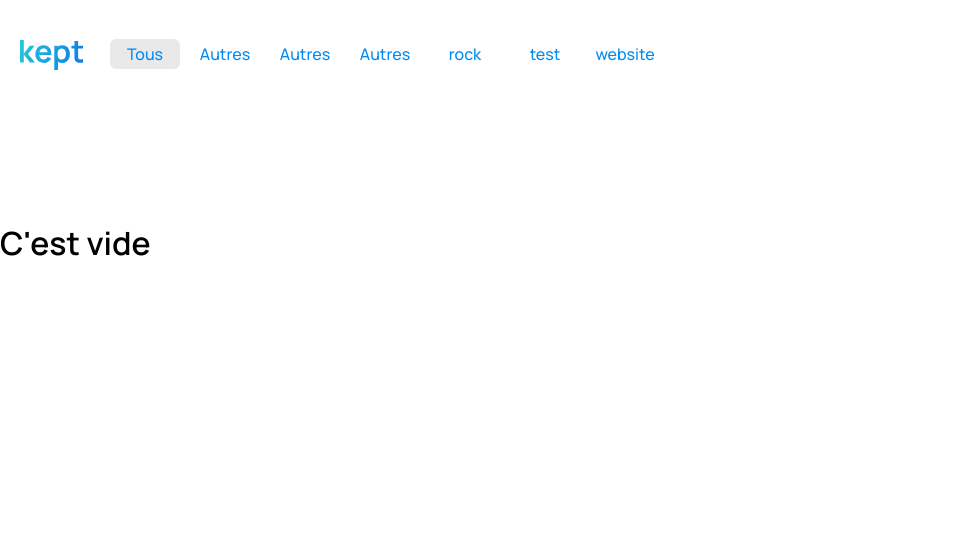
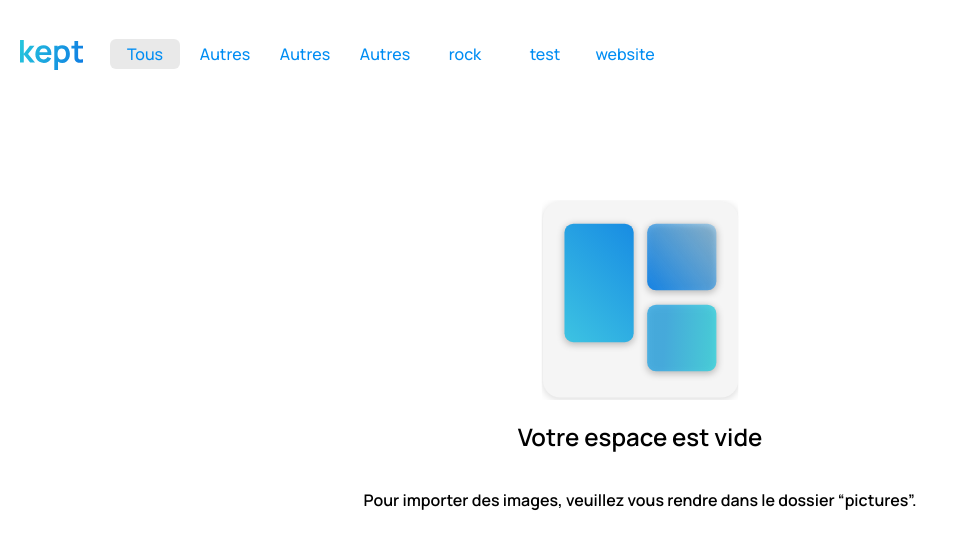
Before and after one commit to L4znet/kept, a PHP site: page /index.php?p=empty in a window 1280 px wide; the page is wider, and only the part inside the window is pictured. Shown: the top 549 px of that part, without its empty margins (0-978 px from the left). Run offline with PHP 8.4, Linux system fonts and the light colour scheme; some libraries are stand-ins or nearby versions.

Commit message:
Ajout du code de la page empty

```diff
--- a/pages/empty.php
+++ b/pages/empty.php
@@ -1 +1,5 @@
-<h1>C'est vide</h1>
+<div class="center">
+    <img class="empty" src="assets/img/empty.svg" sizes="50x50px" alt="">
+    <h2>Votre espace est vide</h2>
+    <p>Pour importer des images, veuillez vous rendre dans le dossier “pictures”.</p>
+</div>
```
